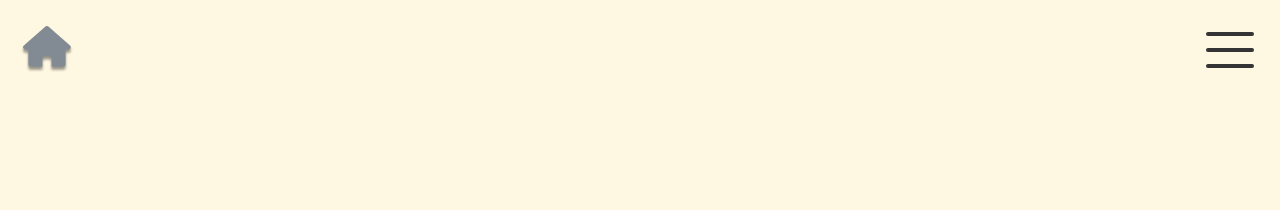
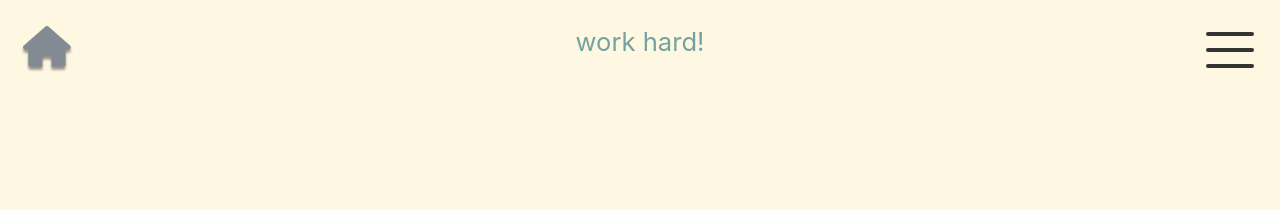
Before and after one commit to linda-huang/pomodoro_timer, a React (Create React App) app: page / in a window 1280 px wide. Both pictures are taken after a click on the button "BEGIN". Shown: the top 210 px of the page. Built offline with nearby package versions, Linux system fonts and the light colour scheme.

Commit message:
base for mini prompts

```diff
--- a/src/App.css
+++ b/src/App.css
@@ -141,7 +141,7 @@ input[type="radio"]{
   /*width: 100vw;
   height: 100vh;*/
   grid-area: main;
-  place-self:stretch;
+  place-self: stretch;
 
   /*position: fixed;
   overflow: hidden;*/
@@ -165,7 +165,6 @@ input[type="radio"]{
 }
 
 .promptText {
-
   font-size: 4vw;
   font-weight: normal;
   font-family: "Courier New", Courier, monospace;
@@ -183,7 +182,6 @@ input[type="radio"]{
 
   /*object-fit: contain;*/
 }
-
 
 .catGif {
   /*width: 100%;
@@ -204,7 +202,6 @@ input[type="radio"]{
   margin-right: 10%;
 }
 /*---------------------*/
-
 
 /* home button*/
 .home-btn-con {
@@ -232,6 +229,23 @@ input[type="radio"]{
   background-repeat: no-repeat;
   background-image: url(./components/animation/assets/normal.png);
   background-size: contain;
+}
+
+.miniPrompt {
+  position: relative;
+  grid-area: top;
+  text-align: center;
+  /* align-self: center;
+  justify-self: center; */
+  place-self: stretch;
+}
+
+.miniP {
+  margin-top: 2vw;
+  text-align: center;
+  font-size: 2vw;
+  font-weight: normal;
+  color: #72a3a0;
 }
 
 .home-btn:hover {
--- a/src/Components/Timer/timer-wrapper.jsx
+++ b/src/Components/Timer/timer-wrapper.jsx
@@ -6,6 +6,7 @@ import TimerInput from "../input/work-input";
 import Settings from "../settings/sliding-menu";
 import AnimationWrapper from "../animation/animation-wrapper";
 import AnimationController from "../animation/animationController";
+import MiniPrompt from "../prompts/miniPrompt";
 
 import "../../App.css";
 import Button from "../UIKits/Button";
@@ -67,17 +68,16 @@ function TimerWrapper({
       </Button>
     );
 
-  let homeBut = (
-    <button className="my-btn home-btn" onClick={handleHomeClick}></button>
-  );
-
   return (
     <div>
-      <div className = "canvas">
+      <div className="canvas">
         <AnimationWrapper time={totalTime} />
       </div>
 
       <div className="GridLayout">
+        <div className="miniPrompt">
+          <MiniPrompt time={totalTime} />
+        </div>
         {/*<div className = "MainLayout">*/}
         <div className="main">
           <div className="WorkInput">
--- /dev/null
+++ b/src/Components/prompts/miniPrompt.js
@@ -0,0 +1,72 @@
+import React from "react";
+import "../../App.css";
+import { connect } from "react-redux";
+import { WORK, BREAK, NONE, INTERMEDIATE } from "../timer/timerDucks";
+
+class MiniPrompt extends React.Component {
+  constructor(props) {
+    super(props);
+
+    if (this.props.countdown_state === WORK) {
+      this.state = {
+        displayState: "work hard",
+        laterDis: "break is coming soon!",
+      };
+    } else if (this.props.countdown_state === BREAK) {
+      this.state = {
+        displayState: "play harder!",
+        laterDis: "take a deep breath work is starting soon!",
+      };
+    } else {
+      this.state = { displayState: "" };
+    }
+  }
+
+  componentDidUpdate(prevProps) {
+    if (
+      this.props.countdown_state !== prevProps.countdown_state &&
+      this.props.countdown_state === WORK
+    ) {
+      this.setState({
+        displayState: "work hard!",
+        laterDis: "break is coming soon!",
+      });
+    } else if (
+      this.props.countdown_state !== prevProps.countdown_state &&
+      this.props.countdown_state === BREAK
+    ) {
+      this.setState({
+        displayState: "play harder!",
+        laterDis: "take a deep breath work is starting soon!",
+      });
+    }
+  }
+
+  render() {
+    console.log(this.props.time);
+    console.log(this.props.time < 60 ? this.state.laterDis : "");
+    if (
+      this.props.countdown_state === WORK ||
+      this.props.countdown_state === BREAK
+    ) {
+      return (
+        <div>
+          <h3 className="miniP">{this.state.displayState}</h3>
+          <h3 className="miniP">
+            {this.props.time < 60 ? this.state.laterDis : ""}
+          </h3>
+        </div>
+      );
+    } else {
+      return null;
+    }
+  }
+}
+
+const mapStateToProps = (state) => ({
+  countdown_state: state.countdown.countdown_state,
+  prev_state: state.countdown.prev_state,
+  num_repeats: state.settings.num_repeats,
+});
+
+export default connect(mapStateToProps)(MiniPrompt);
```
Also changed, not shown: src/Components/Timer/countdown-wrapper.jsx (+0 -8 lines).
